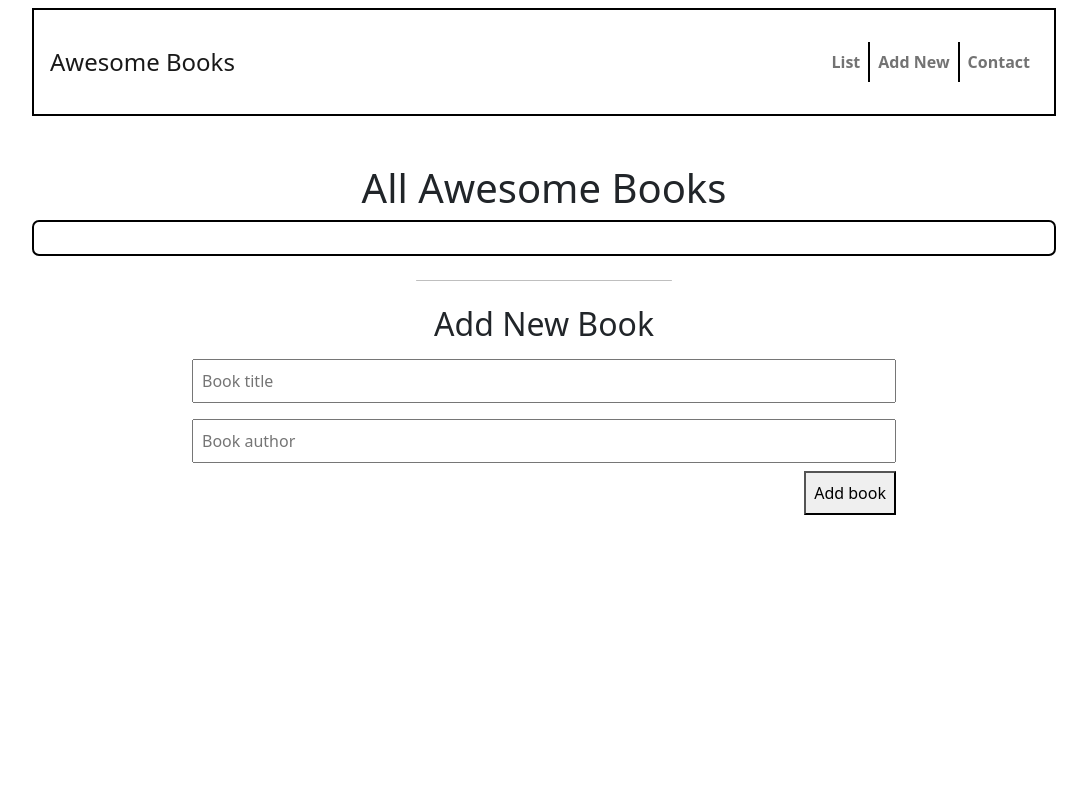
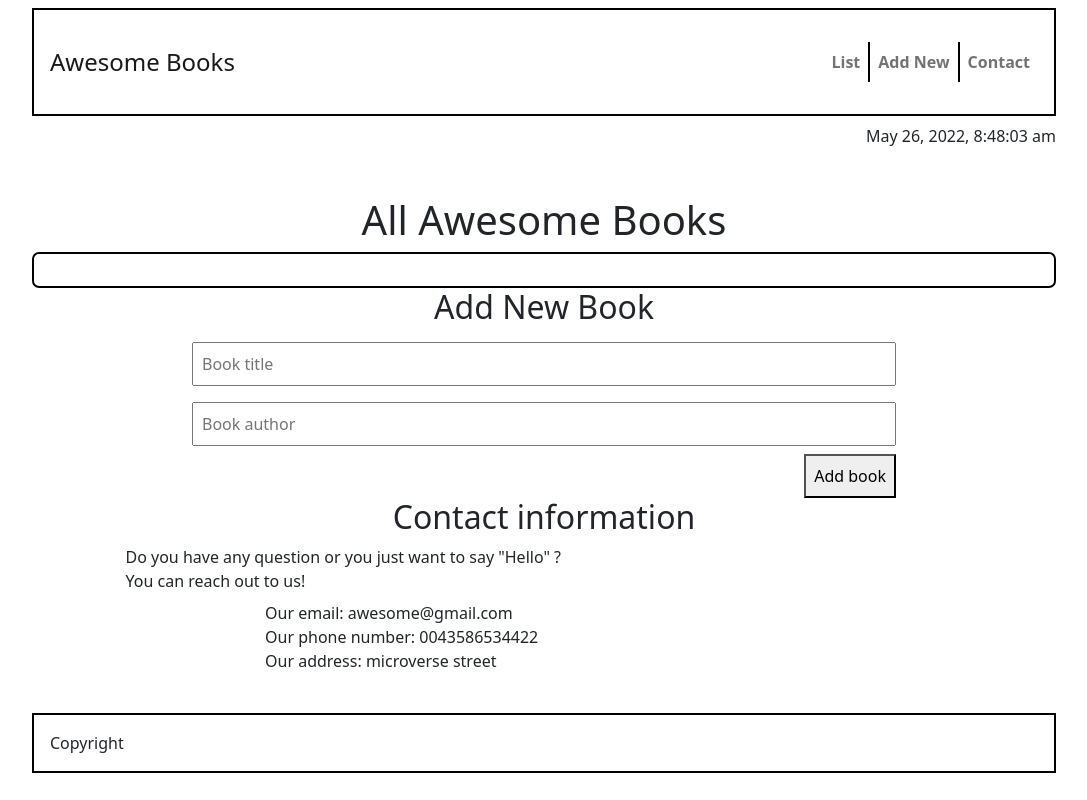
Before and after one commit to Terbeche/Awesome-Books, a website: page index.html in a window 1280 px wide. Shown: the whole page, without its empty margins (96-1183 px from the left). Drawn offline with nearby package versions, Linux system fonts and the light colour scheme.

Commit message:
add contact section and time and footer

```diff
--- a/css/style.css
+++ b/css/style.css
@@ -23,6 +23,16 @@ padding: 1rem 1rem;
 border: none;
 }
 
+#time-container{
+  width: 80%;
+  border: none;
+  margin: auto;
+}
+#time {
+text-align: right;
+
+}
+
 .bordered{
   border-right: none;
 }
@@ -37,14 +47,6 @@ border: none;
   width: 80%;
   margin: 0 auto;
   padding: 1rem;
-}
-
-.rule {
-  width: 20%;
-  margin: 1.5rem auto;
-  height: 5px;
-  background-color: black;
-  border-radius: 7px;
 }
 
 .book-div {
@@ -83,6 +85,16 @@ input {
   margin-left: auto;
 }
 
+footer{
+  width: 80%;
+  padding: 1rem 1rem;
+  border: solid 2px black;
+}
+
+.contact-list {
+  line-height: 0.5rem;
+}
+
 @media only screen and (min-width: 768px) {
   #bookForm {
     display: flex;
--- a/index.html
+++ b/index.html
@@ -1,5 +1,6 @@
 <!DOCTYPE html>
 <html lang="en">
+
 <head>
   <meta charset="UTF-8" />
   <meta http-equiv="X-UA-Compatible" content="IE=edge" />
@@ -9,19 +10,13 @@
   <link rel="stylesheet" href="./css/style.css" />
   <title>Awesome books</title>
 </head>
+
 <body>
   <header>
-      <div class="nav-container container-fluid mb-5  ">
-        <nav class=" navbar navbar-expand-lg navbar-light col-lg-10 mx-auto m-2 ">
+    <div class="nav-container container-fluid mb-1">
+      <nav class=" navbar navbar-expand-md navbar-light col-lg-10 mx-auto m-2 ">
         <a href="./index.html" class="navbar-brand">Awesome Books</a>
-            <button
-            class="navbar-toggler"
-            type="button"
-            data-bs-toggle="collapse"
-            data-bs-target="#toggleMobileMenu"
-            aria-controls="toggleMobileMenu"
-            aria-expanded="false"
-            aria-label="Toggle navigation">
+        <button class="navbar-toggler" type="button" data-bs-toggle="collapse" data-bs-target="#toggleMobileMenu" aria-controls="toggleMobileMenu" aria-expanded="false" aria-label="Toggle navigation">
           <span class="navbar-toggler-icon hamburger"></span>
         </button>
         <div class="collapse navbar-collapse" id="toggleMobileMenu">
@@ -40,30 +35,49 @@
 
       </nav>
     </div>
+
+    <div id="time-container">
+      <div id="time">
+
+      </div>
+    </div>
   </header>
   <main>
-      <div id="headline">
-        <h1>All Awesome Books</h1>
+    <div class="mt-5" id="headline">
+      <h1 >All Awesome Books</h1>
     </div>
 
     <!-- displayed books -->
     <div id="books">
       <div class="books"></div>
     </div>
-      <hr class="rule" />
     <!-- input fields -->
     <div id="input-fields">
       <h2 class="input-header">Add New Book</h2>
       <form id="bookForm">
         <input type="text" placeholder="Book title" name="title" required />
-            <input type="text" placeholder="Book author" name="author" required/>
+        <input type="text" placeholder="Book author" name="author" required />
         <button class="add-button" type="submit">Add book</button>
       </form>
     </div>
+    <div class="contact container">
+      <h2>Contact information</h2>
+      <p class="text-start w-75 mx-auto">Do you have any question or you just want to say "Hello" ? <br>You can reach out to us!</p>
+
+      <ul class="contact-list text-start w-50 mx-auto">
+        <li>Our email: awesome@gmail.com</li>
+          <li>Our phone number: 0043586534422</li>
+          <li>Our address: microverse street</li>
+      </ul>
+    </div>
   </main>
-
-    <script src="https://cdn.jsdelivr.net/npm/bootstrap@5.0.2/dist/js/bootstrap.bundle.min.js"
-       integrity="sha384-MrcW6ZMFYlzcLA8Nl+NtUVF0sA7MsXsP1UyJoMp4YLEuNSfAP+JcXn/tWtIaxVXM" crossorigin="anonymous"></script>
+  <footer class="text-start mx-auto mt-5 mb-3">
+    <div class="">
+      <p class="m-0">Copyright</p>
+    </div>
+  </footer>
+  <script src="https://cdn.jsdelivr.net/npm/bootstrap@5.0.2/dist/js/bootstrap.bundle.min.js" integrity="sha384-MrcW6ZMFYlzcLA8Nl+NtUVF0sA7MsXsP1UyJoMp4YLEuNSfAP+JcXn/tWtIaxVXM" crossorigin="anonymous"></script>
   <script src="./js/script.js"></script>
 </body>
+
 </html>
--- a/js/script.js
+++ b/js/script.js
@@ -66,3 +66,21 @@ bookForm.onsubmit = (e) => {
   titleInput.value = '';
   authorInput.value = '';
 };
+
+// set time
+const displayDate = () => {
+  const date = new Date();
+  const options = {
+    weekday: undefined,
+    year: 'numeric',
+    month: 'long',
+    day: 'numeric',
+  };
+  const [month, time] = [
+    date.toLocaleDateString(undefined, options),
+    date.toLocaleTimeString().toLocaleLowerCase(),
+  ];
+  document.getElementById('time').innerHTML = `${month}, ${time}`;
+};
+displayDate();
+setInterval(displayDate, 1000);
```
Lines whose indentation alone changed are shown as unchanged.
